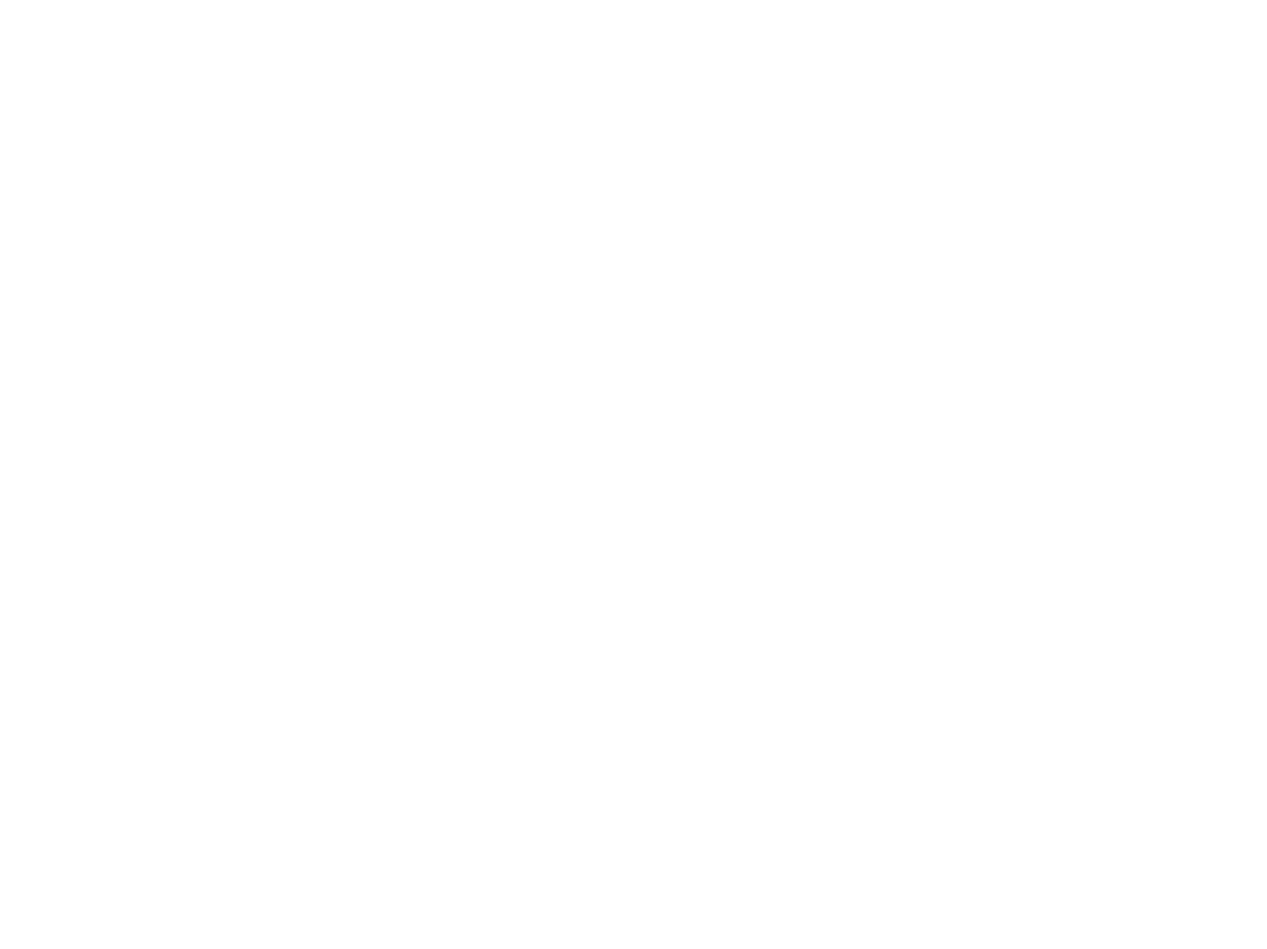
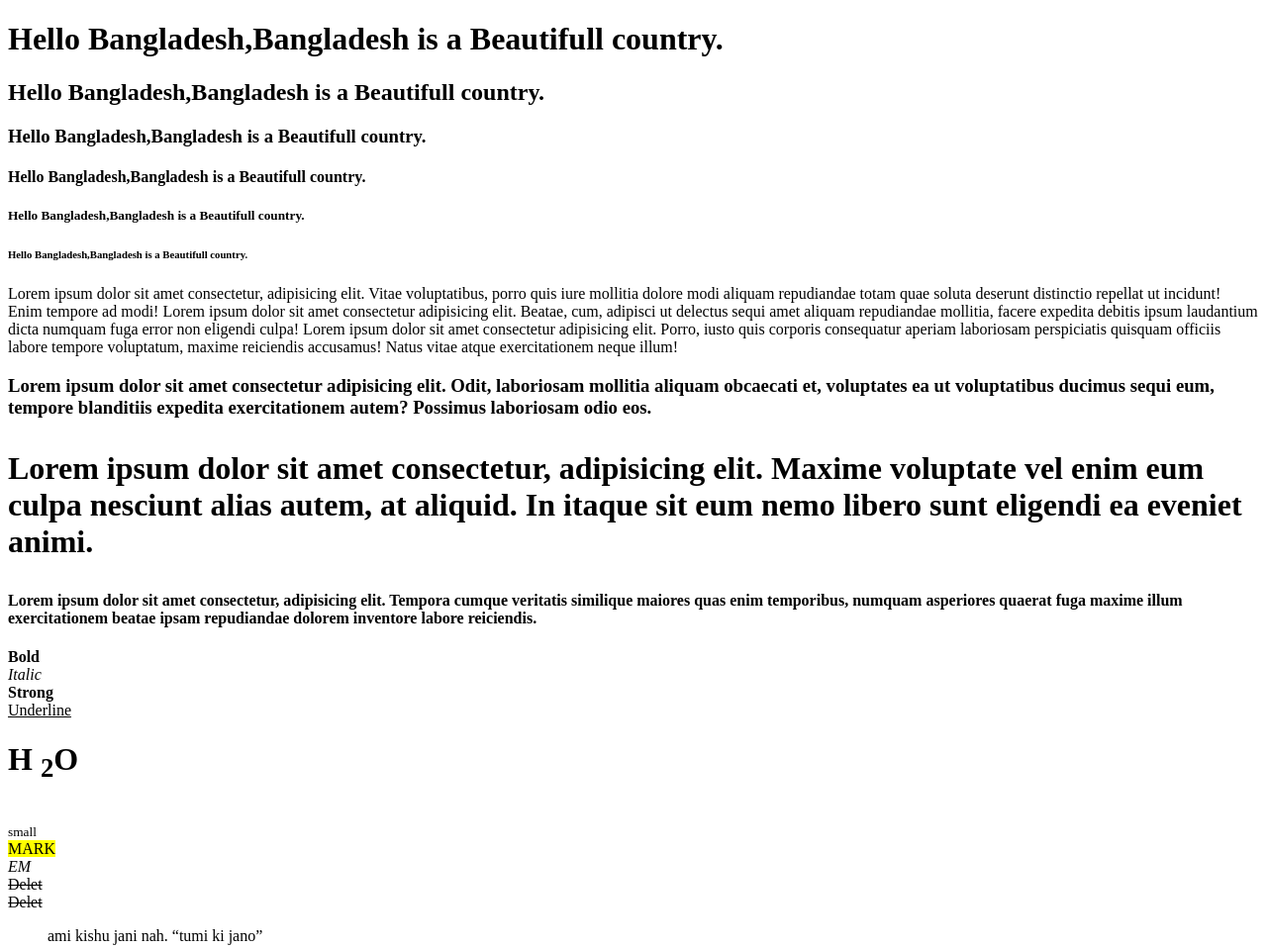
Before and after one commit to shaharan1/HTML, a plain HTML site: page sh.html in a window 1280 px wide. Shown: the top 959 px of the page at 99% size. Before the commit the page ends 800 px from the top, so only its background shows below. Drawn offline with Linux system fonts and the light colour scheme.

Commit message:
add html-29/11

```diff
--- a/sh.html
+++ b/sh.html
@@ -1,11 +1,66 @@
 <!DOCTYPE html>
 <html lang="en">
-<head>
-    <meta charset="UTF-8">
-    <meta name="viewport" content="width=device-width, initial-scale=1.0">
+  <head>
     <title>Document</title>
-</head>
-<body>
+  </head>
+  <body>
+    <h1>Hello Bangladesh,Bangladesh is a Beautifull country.</h1>
+    <h2>Hello Bangladesh,Bangladesh is a Beautifull country.</h2>
+    <h3>Hello Bangladesh,Bangladesh is a Beautifull country.</h3>
+    <h4>Hello Bangladesh,Bangladesh is a Beautifull country.</h4>
+    <h5>Hello Bangladesh,Bangladesh is a Beautifull country.</h5>
+    <h6>Hello Bangladesh,Bangladesh is a Beautifull country.</h6>
+    <p>
+      Lorem ipsum dolor sit amet consectetur, adipisicing elit. Vitae
+      voluptatibus, porro quis iure mollitia dolore modi aliquam repudiandae
+      totam quae soluta deserunt distinctio repellat ut incidunt! Enim tempore
+      ad modi! Lorem ipsum dolor sit amet consectetur adipisicing elit. Beatae,
+      cum, adipisci ut delectus sequi amet aliquam repudiandae mollitia, facere
+      expedita debitis ipsum laudantium dicta numquam fuga error non eligendi
+      culpa! Lorem ipsum dolor sit amet consectetur adipisicing elit. Porro,
+      iusto quis corporis consequatur aperiam laboriosam perspiciatis quisquam
+      officiis labore tempore voluptatum, maxime reiciendis accusamus! Natus
+      vitae atque exercitationem neque illum!
+    </p>
+    <h3>
+      <p>
+        Lorem ipsum dolor sit amet consectetur adipisicing elit. Odit,
+        laboriosam mollitia aliquam obcaecati et, voluptates ea ut voluptatibus
+        ducimus sequi eum, tempore blanditiis expedita exercitationem autem?
+        Possimus laboriosam odio eos.
+      </p>
+    </h3>
+    <h1>
+      <p>
+        Lorem ipsum dolor sit amet consectetur, adipisicing elit. Maxime
+        voluptate vel enim eum culpa nesciunt alias autem, at aliquid. In itaque
+        sit eum nemo libero sunt eligendi ea eveniet animi.
+      </p>
+    </h1>
+    <h4>
+      <p>
+        Lorem ipsum dolor sit amet consectetur, adipisicing elit. Tempora cumque
+        veritatis similique maiores quas enim temporibus, numquam asperiores
+        quaerat fuga maxime illum exercitationem beatae ipsam repudiandae
+        dolorem inventore labore reiciendis.
+      </p>
+    </h4>
+    <b>Bold</b><br/>
+    <i>Italic</i><br/>
+    <strong>Strong</strong><br/>
+    <u>Underline</u><br/>
+    <h1>H <sub>2</sub>O</h1><br>
+    <small>small</small><br>
+    <mark>MARK</mark><br>
+    <em>EM</em><br>
+    <del>Delet</del><br>
+    <s>Delet</s><br>
+    <blockquote>ami kishu jani nah. <q>tumi ki jano</q></blockquote>
+    <abbr title="contryname">USA</abbr>
+    <address> 72, Nizam Shankar Plaza, 3rd Floor, Satmasjid Road Sanker Rd, Dhaka</address>
+    <cite>[1]</cite>
+<img src="https://www.pixelstalk.net/wp-content/uploads/wallpapers/New-Wallpaper-Full-HD-1920x1080.jpg" alt="Trulli" width="1000" height="500">
+<img src="https://wallpapers.com/images/hd/kayak-boat-full-screen-hd-desktop-0mr2y1jsnimnbjin.jpg" alt="natural"width="900"height="500">
 
-</body>
+  </body>
 </html>
```
